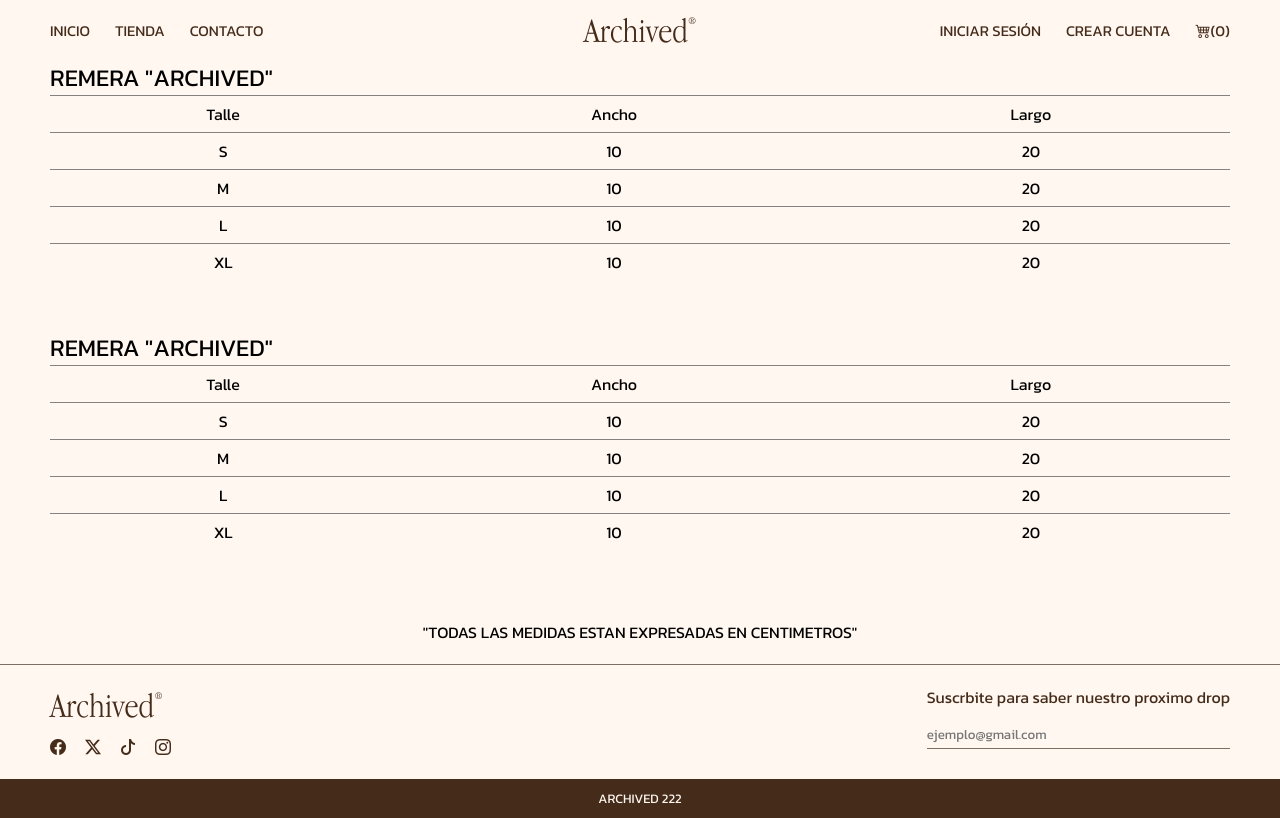
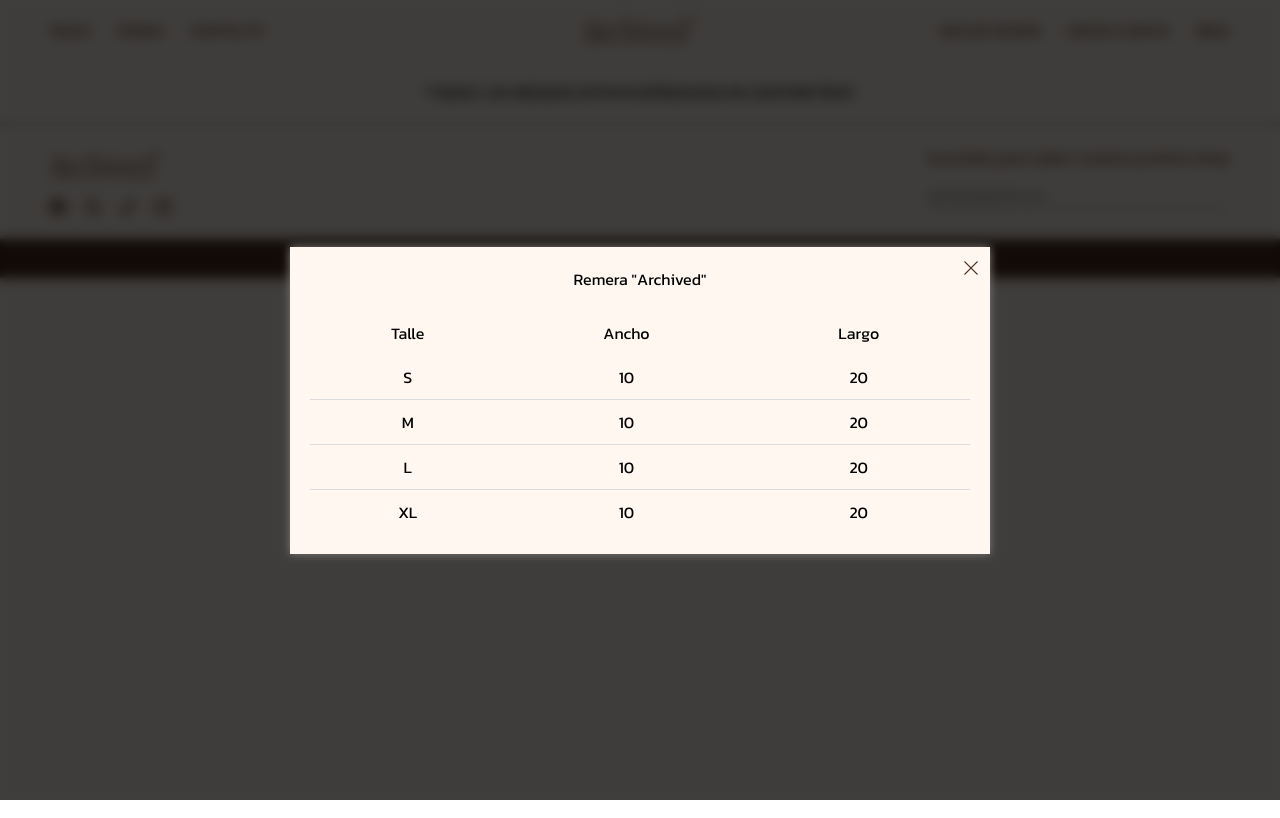
Before and after one commit to Tiagoroodriguez/archived-web, a React (Vite) app in the folder client/: page /guia-de-talles in a window 1280 px wide. Built offline with nearby package versions, Linux system fonts and the light colour scheme.

Commit message:
guia de talles

```diff
--- a/client/src/components/Tabla/Tabla.css
+++ b/client/src/components/Tabla/Tabla.css
@@ -1,21 +1,56 @@
-.tabla-container {
+.modal {
+    position: fixed;
+    top: 0;
+    left: 0;
     width: 100%;
-    padding-inline: 50px;
+    height: 100%;
+    background-color: rgba(0, 0, 0, 0.5);
+    backdrop-filter: blur(5px);
+    display: flex;
+    justify-content: center;
+    align-items: center;
+    z-index: 1000;
+  }
+
+  .modal-contenido {
+    background-color: var(--color-primario);
+    padding: 20px;
+    width: 100%;
+    max-width: 700px;
+    box-shadow: rgba(99, 99, 99, 0.2) 0px 2px 8px 0px;
+    position: relative;
+  }
+
+.table-button {
+    position: absolute;
+    top: 8px;
+    right: 10px;
+    color: var(--color-texto);
+    border: none;
+    cursor: pointer;
+    font-size: large;
+    background: none;
+  }
+
+
+  .titulo {
+    display: block;
+    margin-bottom: 20px;
+    text-align: center;
+  }
+
+  .tabla-container {
+    width: 100%;
     border-collapse: collapse;
-    border-spacing: 0;
-    margin-bottom: 50px;
-}
-.titulo {
-    font-size: x-large;
-    text-transform: uppercase;
-    background: none;
-}
-.tabla-fila {
+    margin: 0 auto;
+  }
+
+  .tabla-fila td {
+    padding: 10px;
+    border-top: 1px solid #ddd;
     text-align: center;
-}
+  }
 
-.tabla-fila td {
-    padding: 8px;
-    line-height: 20px;
-    border-top: solid 1px rgba(49, 49, 49, 0.596)
-}
+  .tabla-fila:nth-child(1) td {
+    border-top: none;
+  }
--- a/client/src/components/Tabla/Tabla.jsx
+++ b/client/src/components/Tabla/Tabla.jsx
@@ -10,10 +10,12 @@ export function Tabla({
   lLargo,
   xlAncho,
   xlLargo,
+  onClose,
 }) {
   return (
-    <>
-      <span className='titulo'>{`${producto}`}</span>
+    <div className='modal'>
+      <div className='modal-contenido'>
+        <span className='titulo'>{producto}</span>
         <table className='tabla-container'>
           <thead>
             <tr className='tabla-fila'>
@@ -25,26 +27,33 @@ export function Tabla({
           <tbody>
             <tr className='tabla-fila'>
               <td>S</td>
-            <td>{`${sAncho}`}</td>
-            <td>{`${sLargo}`}</td>
+              <td>{sAncho}</td>
+              <td>{sLargo}</td>
             </tr>
             <tr className='tabla-fila'>
               <td>M</td>
-            <td>{`${mAncho}`}</td>
-            <td>{`${mLargo}`}</td>
+              <td>{mAncho}</td>
+              <td>{mLargo}</td>
             </tr>
             <tr className='tabla-fila'>
               <td>L</td>
-            <td>{`${lAncho}`}</td>
-            <td>{`${lLargo}`}</td>
+              <td>{lAncho}</td>
+              <td>{lLargo}</td>
             </tr>
             <tr className='tabla-fila'>
               <td>XL</td>
-            <td>{`${xlAncho}`}</td>
-            <td>{`${xlLargo}`}</td>
+              <td>{xlAncho}</td>
+              <td>{xlLargo}</td>
             </tr>
           </tbody>
         </table>
-    </>
+        <button
+          className='table-button'
+          onClick={onClose}
+        >
+          <i className='bi bi-x-lg' />
+        </button>
+      </div>
+    </div>
   );
 }
--- a/client/src/layout/Detalle Producto/DetalleProducto.css
+++ b/client/src/layout/Detalle Producto/DetalleProducto.css
@@ -35,6 +35,7 @@
     width: 40%;
     height: max-content;
     position: sticky;
+    top: 60px
 }
 
 .informacion-dp {
@@ -80,6 +81,19 @@
     gap: 15px;
 }
 
+.modal-talle-boton{
+    border: none;
+    background: none;
+    color: var(--color-texto);
+    font-size: small;
+    text-transform: uppercase;
+    cursor: pointer;
+    text-align: left;
+}
+
+.modal-talle-boton:hover{
+    text-decoration: underline;
+}
 
 /*-------------------------------------------------------------*/
 
@@ -124,7 +138,7 @@
 @media (max-width: 768px) {
     .detalle-container {
         margin-bottom: 50px ;
-        margin-inline: 30px;
+        margin-inline: 20px;
         flex-direction: column;
     }
 
@@ -132,7 +146,7 @@
         display: flex;
         aspect-ratio:unset;
         width: 100%;
-        overflow: scroll;
+        overflow-x: scroll;
         gap:0;
         scroll-snap-type: x mandatory;
 
--- a/client/src/layout/Detalle Producto/DetalleProducto.jsx
+++ b/client/src/layout/Detalle Producto/DetalleProducto.jsx
@@ -7,10 +7,12 @@ import { Boton } from '../../components/Boton/Boton';
 import { useProduct } from '../../context/ProductContext';
 
 import './DetalleProducto.css';
+import { Tabla } from '../../components/Tabla/Tabla';
 
 export function DetalleProducto() {
   const [producto, setProducto] = useState(null);
   const [talleSeleccionado, setTalleSeleccionado] = useState('');
+  const [modalAbierta, setModalAbierta] = useState(false);
 
   const { getProduct } = useProduct();
   const { cartItems, addToCart } = useContext(CartContext);
@@ -40,6 +42,14 @@ export function DetalleProducto() {
 
   const handleTalleSeleccionado = (talle) => {
     setTalleSeleccionado(talle);
+  };
+
+  const abrirModal = () => {
+    setModalAbierta(true);
+  };
+
+  const cerrarModal = () => {
+    setModalAbierta(false);
   };
 
   return (
@@ -119,7 +129,25 @@ export function DetalleProducto() {
                   onClick={() => handleTalleSeleccionado('XXL')}
                 />
               </div>
-              <Link to=''>Guia de talles</Link>
+              <button
+                className='modal-talle-boton'
+                onClick={abrirModal}
+              >
+                Ver Guía de Tallas
+              </button>
+              {modalAbierta && (
+                <Tabla
+                  onClose={cerrarModal}
+                  sAncho='10'
+                  sLargo='10'
+                  mAncho='20'
+                  mLargo='20'
+                  lAncho='30'
+                  lLargo='30'
+                  xlAncho='40'
+                  xlLargo='40'
+                />
+              )}
             </div>
 
             <Boton
```
Lines whose indentation alone changed are shown as unchanged.
